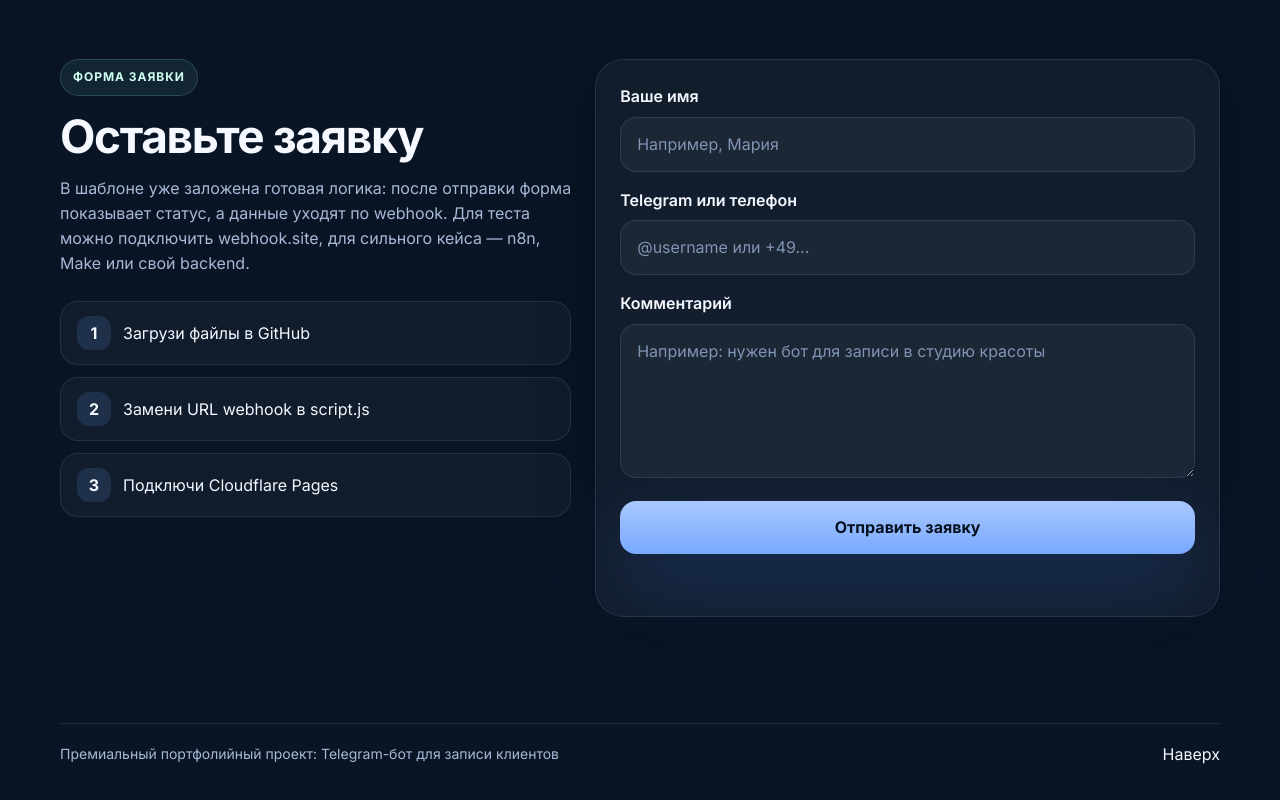
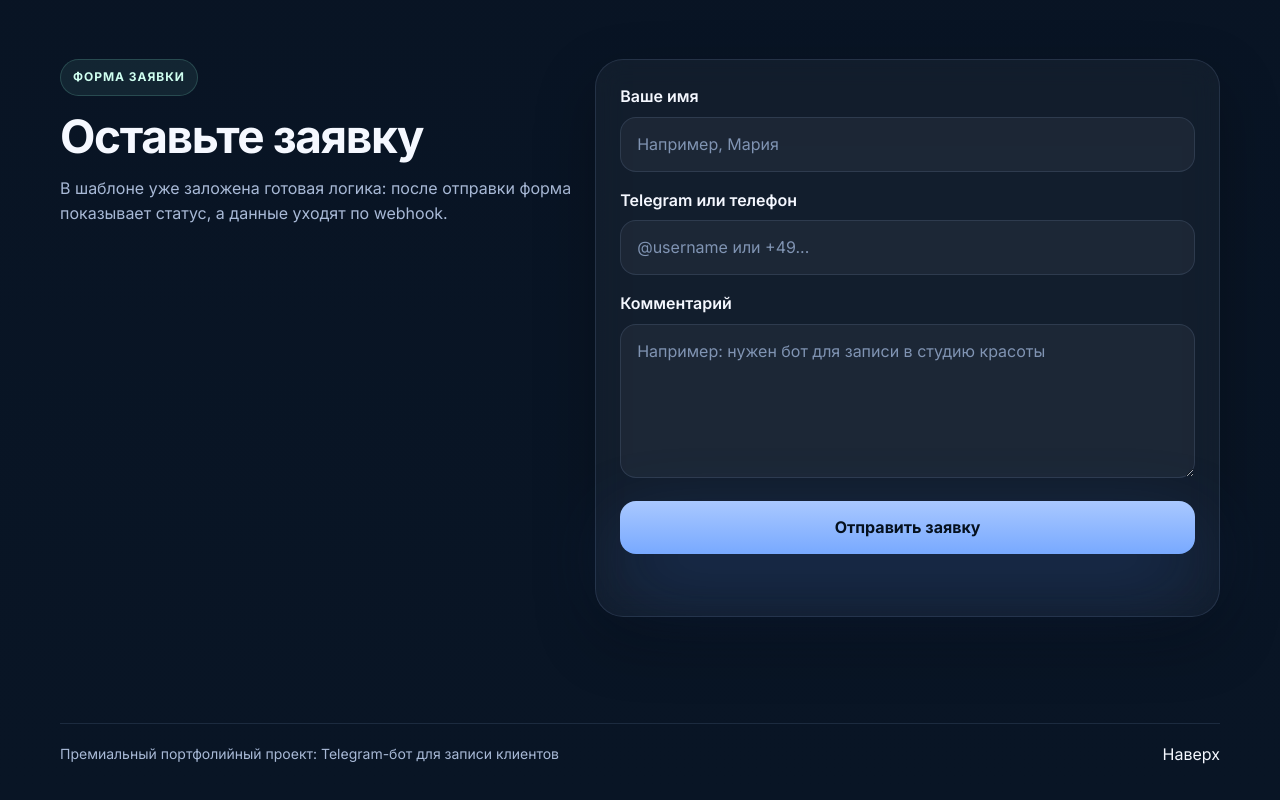
Before and after one commit to summonerx222/tgportfolio, a plain HTML site: page index.html in a window 1280 px wide. Shown: the part 3259-4059 px from the top of the page. Drawn offline with Linux system fonts and the light colour scheme.

Commit message:
Update index.html

```diff
--- a/index.html
+++ b/index.html
@@ -240,24 +240,9 @@
           <h2>Оставьте заявку</h2>
           <p>
             В шаблоне уже заложена готовая логика: после отправки форма показывает
-            статус, а данные уходят по webhook. Для теста можно подключить webhook.site,
-            для сильного кейса — n8n, Make или свой backend.
+            статус, а данные уходят по webhook.
           </p>
 
-          <div class="contact-points">
-            <div class="contact-point">
-              <strong>1</strong>
-              <span>Загрузи файлы в GitHub</span>
-            </div>
-            <div class="contact-point">
-              <strong>2</strong>
-              <span>Замени URL webhook в script.js</span>
-            </div>
-            <div class="contact-point">
-              <strong>3</strong>
-              <span>Подключи Cloudflare Pages</span>
-            </div>
-          </div>
         </div>
 
         <form class="contact-form" id="leadForm">
```
